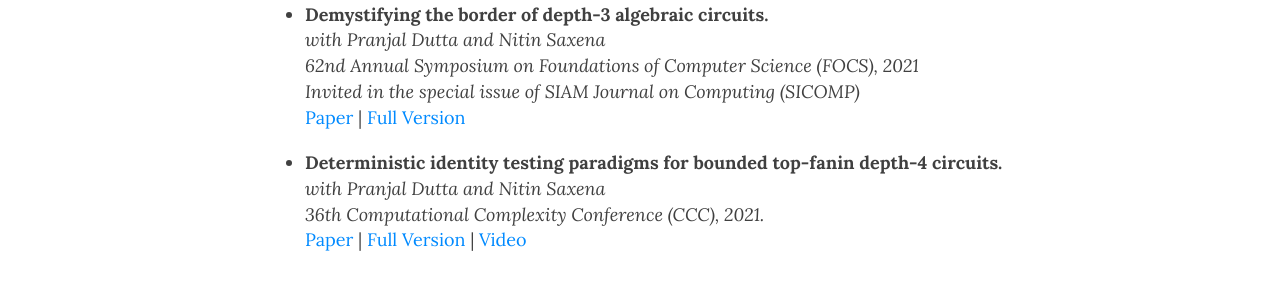
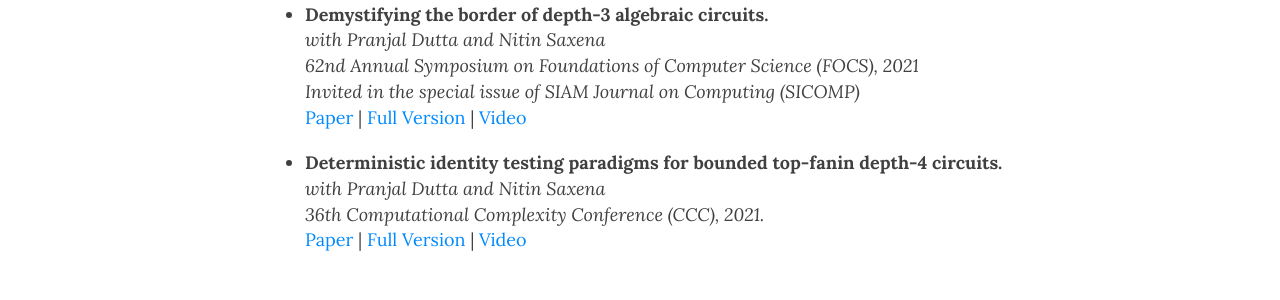
Before and after one commit to prateekdwv/prateekdwv.github.io, a Jekyll site: the page built from research.md, in a window 1280 px wide and 1010 px high. Shown: the part 300-600 px from the top of the window. Built offline with Jekyll 4.4.1, drawn with Linux system fonts in a browser that asks for light colours; nearby versions of some CDN libraries.

Commit message:
Added video of FOCS21 paper

```diff
--- a/research.md
+++ b/research.md
@@ -8,7 +8,7 @@ subtitle: My papers in reverse chronological order
 : *with Pranjal Dutta and Nitin Saxena* <br/>
 *62nd Annual Symposium on Foundations of Computer Science (FOCS), 2021*  <br/>
 *Invited in the special issue of SIAM Journal on Computing (SICOMP)*<br/>
-[Paper](/papers/border-depth3-confversion.pdf) | [Full Version](/papers/border-depth3.pdf)
+[Paper](/papers/border-depth3-confversion.pdf) | [Full Version](/papers/border-depth3.pdf) | [Video](https://youtu.be/z8cVPKhmrLU)
 
 - Deterministic identity testing paradigms for bounded top-fanin depth-4 circuits.
 : *with Pranjal Dutta and Nitin Saxena* <br/>
```
